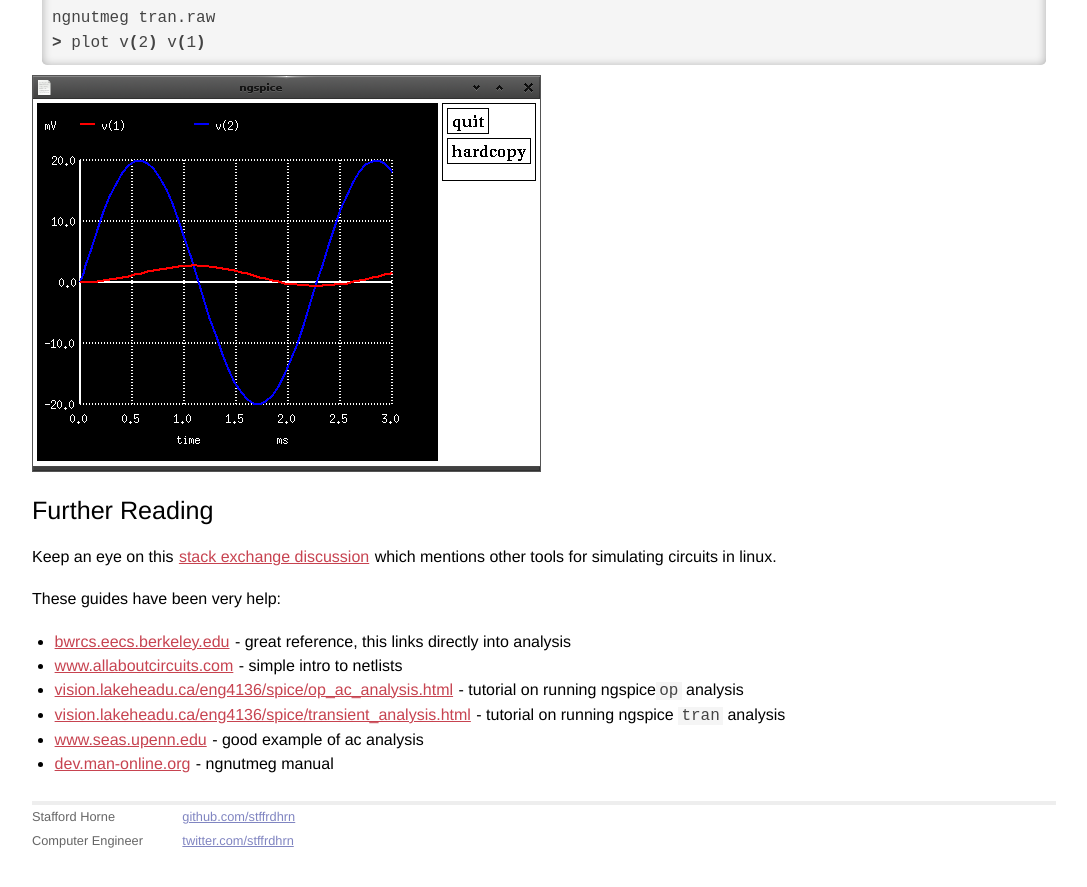
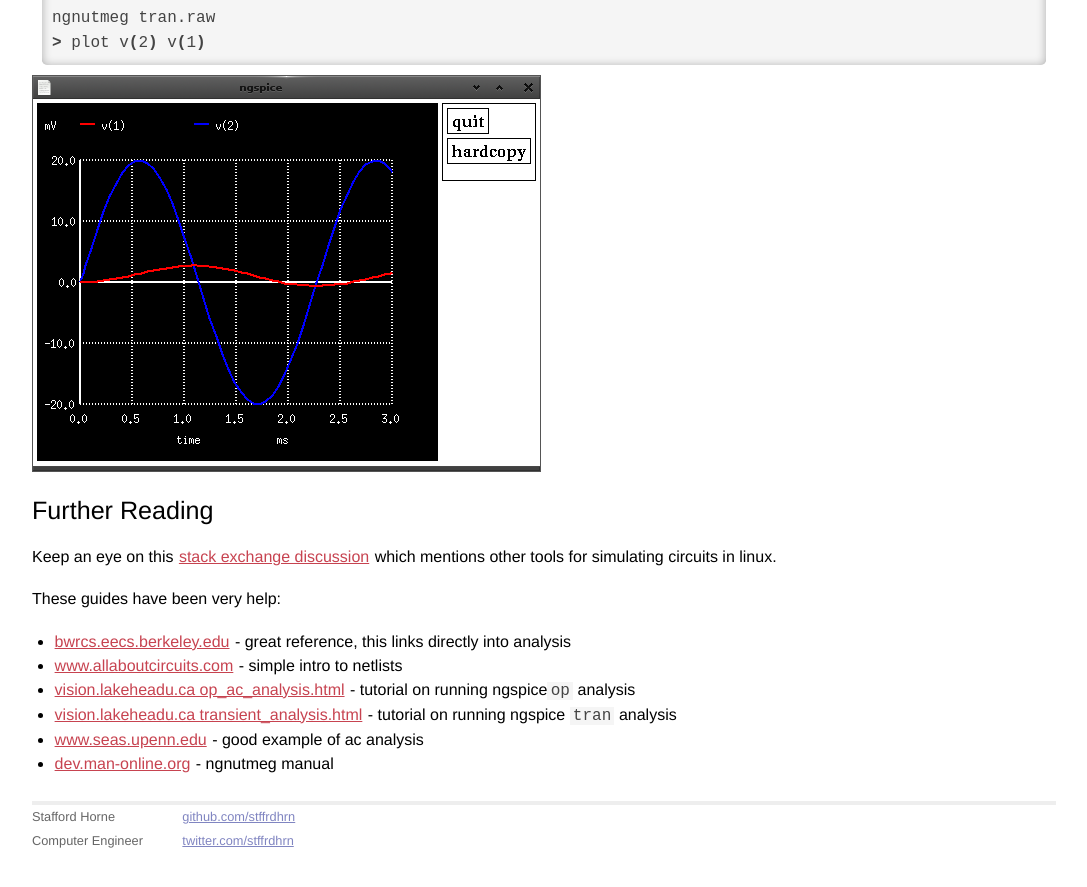
Before and after one commit to stffrdhrn/stffrdhrn.github.io, a Jekyll site: the page built from _posts/2015-04-21-spice-essentials.md, in a window 1280 px wide and 900 px high, scrolled down 4169 px. Shown: the top 887 px of the window, without its empty margins (96-1183 px from the left). Built offline with Jekyll 4.4.1, drawn with Linux system fonts in a browser that asks for light colours; Markdown is read by kramdown in place of the engine named in the settings; comment, search, counter and statistics services are not loaded.

Commit message:
trim long links to avoid bad layout on phones

```diff
--- a/_posts/2015-04-21-spice-essentials.md
+++ b/_posts/2015-04-21-spice-essentials.md
@@ -199,7 +199,7 @@ These guides have been very help:
 
 * [bwrcs.eecs.berkeley.edu](http://bwrcs.eecs.berkeley.edu/Classes/IcBook/SPICE/UserGuide/analyses_fr.html) - great reference, this links directly into analysis
 * [www.allaboutcircuits.com](http://www.allaboutcircuits.com/vol_5/chpt_7/8.html) - simple intro to netlists
-* [vision.lakeheadu.ca/eng4136/spice/op\_ac\_analysis.html](http://vision.lakeheadu.ca/eng4136/spice/op_ac_analysis.html) - tutorial on running ngspice`op` analysis
-* [vision.lakeheadu.ca/eng4136/spice/transient_analysis.html](http://vision.lakeheadu.ca/eng4136/spice/transient_analysis.html) - tutorial on running ngspice `tran` analysis
+* [vision.lakeheadu.ca op\_ac\_analysis.html](http://vision.lakeheadu.ca/eng4136/spice/op_ac_analysis.html) - tutorial on running ngspice`op` analysis
+* [vision.lakeheadu.ca transient_analysis.html](http://vision.lakeheadu.ca/eng4136/spice/transient_analysis.html) - tutorial on running ngspice `tran` analysis
 * [www.seas.upenn.edu](http://www.seas.upenn.edu/~jan/spice/spice.filter.html) - good example of ac analysis
 * [dev.man-online.org](http://dev.man-online.org/man1/ngnutmeg/) - ngnutmeg manual
```
